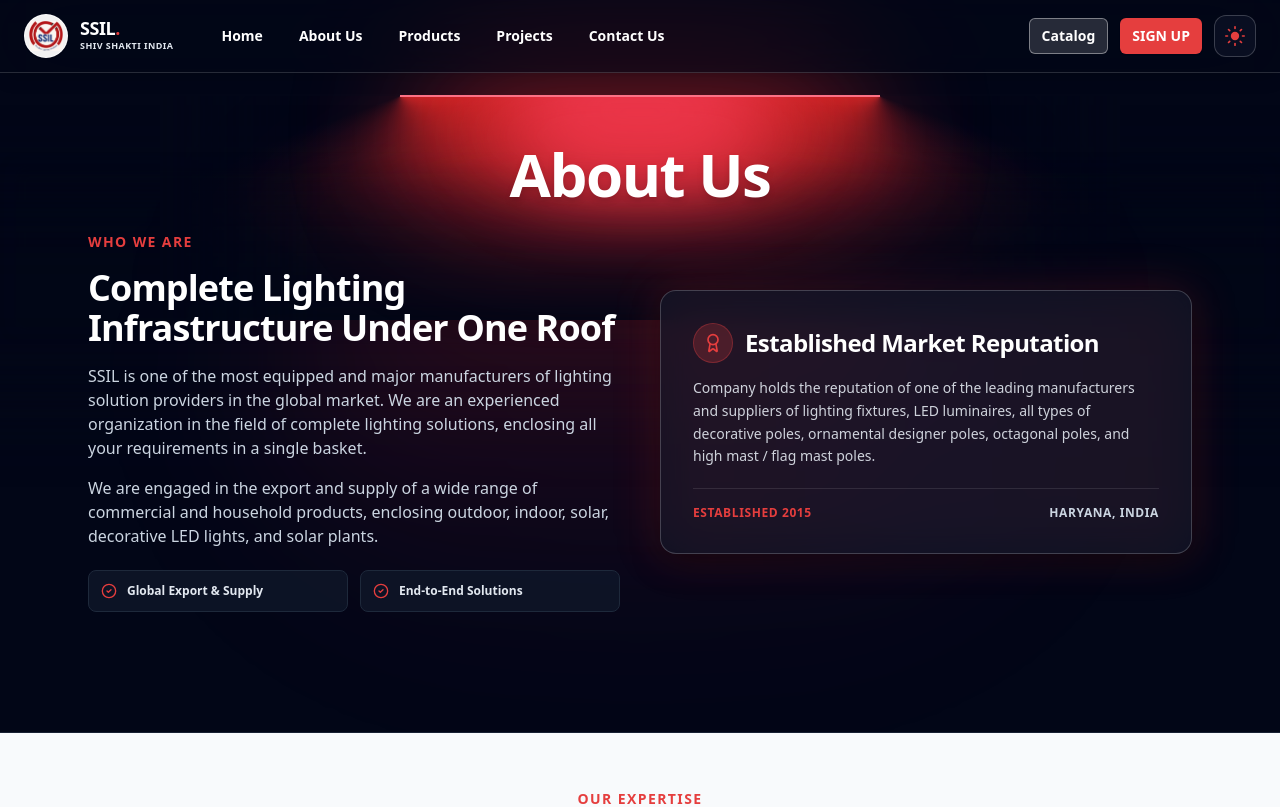
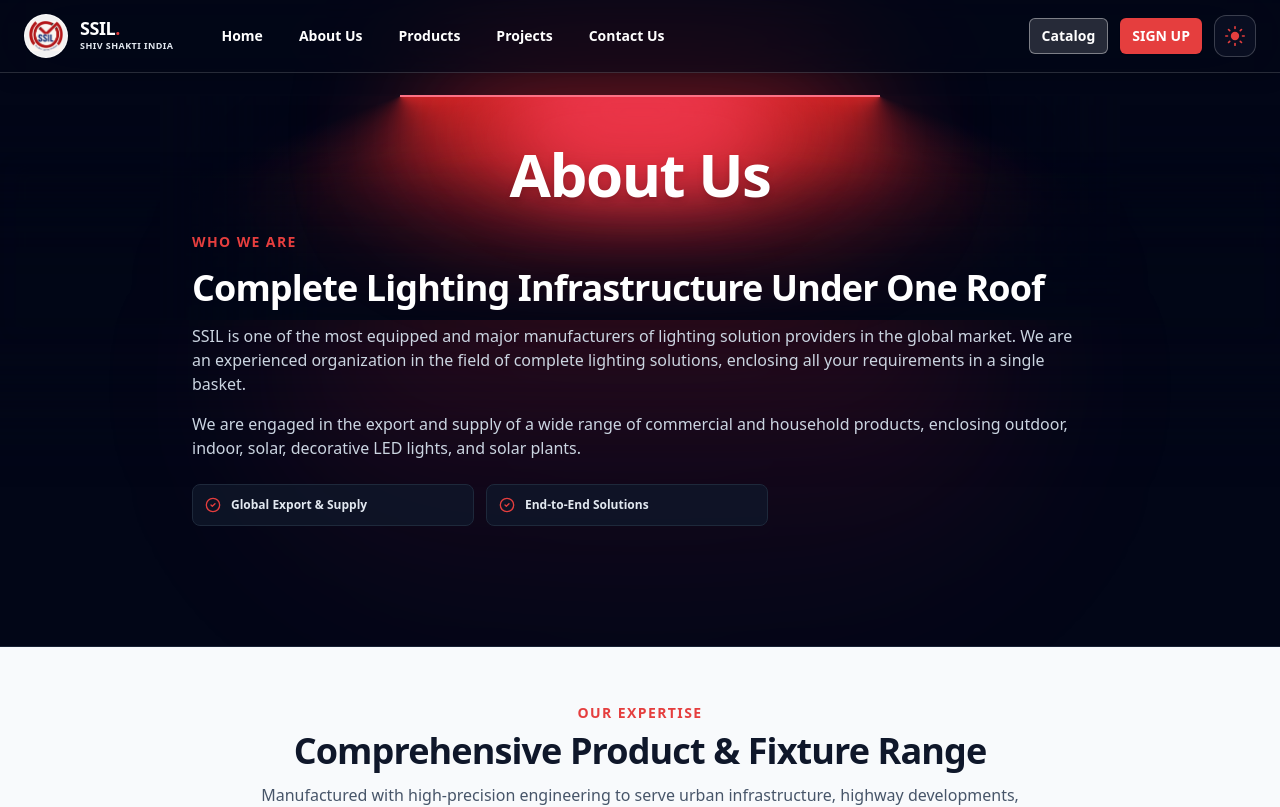
Before and after one commit to Harshit-SSPL/HarshitSSPL, a Next.js app in the folder frontend/: page /about in a window 1280 px wide. Shown: the top 807 px of the page. Built offline with nearby package versions, Linux system fonts and the light colour scheme.

Commit message:
Remove About Us reputation card and rebalance layout

```diff
--- a/frontend/app/about/page.tsx
+++ b/frontend/app/about/page.tsx
@@ -42,15 +42,13 @@ export default function AboutPage() {
             About Us
           </motion.h1>
 
-          {/* Who We Are & Established Market Reputation Grid (Inside Dark Section) */}
+          {/* Who We Are Content Area (Expanded Single-Column Layout After Removing Reputation Card) */}
           <motion.div
             initial={{ opacity: 0, y: 24 }}
             whileInView={{ opacity: 1, y: 0 }}
             transition={{ delay: 0.35, duration: 0.7 }}
-            className="grid gap-8 lg:gap-10 lg:grid-cols-2 lg:items-center w-full text-left"
+            className="max-w-4xl mx-auto w-full text-left space-y-3.5 sm:space-y-4"
           >
-            {/* Left Column: Who We Are Content */}
-            <div className="space-y-3.5 sm:space-y-4">
             <span className="text-xs sm:text-sm font-extrabold uppercase tracking-widest text-ssil-red block">
               WHO WE ARE
             </span>
@@ -65,7 +63,7 @@ export default function AboutPage() {
             </p>
 
             {/* Feature Pills */}
-              <div className="pt-1.5 grid grid-cols-1 sm:grid-cols-2 gap-3">
+            <div className="pt-2 grid grid-cols-1 sm:grid-cols-2 gap-3 max-w-xl">
               <div className="flex items-center gap-2.5 p-3 rounded-lg bg-slate-900/80 border border-slate-800">
                 <CheckCircle2 className="h-4 w-4 text-ssil-red shrink-0" />
                 <span className="text-xs font-bold text-slate-200">Global Export &amp; Supply</span>
@@ -73,34 +71,6 @@ export default function AboutPage() {
               <div className="flex items-center gap-2.5 p-3 rounded-lg bg-slate-900/80 border border-slate-800">
                 <CheckCircle2 className="h-4 w-4 text-ssil-red shrink-0" />
                 <span className="text-xs font-bold text-slate-200">End-to-End Solutions</span>
-                </div>
-              </div>
-            </div>
-
-            {/* Right Column: Established Market Reputation Card (Premium Glassmorphism + SSIL Red Ambient Glow) */}
-            <div className="group relative rounded-2xl transition-all duration-300">
-              {/* Translucent Soft Red Ambient Backlight Layer */}
-              <div className="absolute -inset-0.5 rounded-2xl bg-gradient-to-r from-red-600/30 via-rose-500/20 to-red-600/30 opacity-75 blur-xl transition-all duration-500 group-hover:opacity-100 -z-10" />
-
-              {/* Glass Panel Surface */}
-              <div className="relative h-full w-full rounded-2xl bg-slate-900/65 dark:bg-slate-950/75 backdrop-blur-md border border-white/20 dark:border-slate-800/80 p-6 sm:p-8 shadow-[0_10px_30px_-5px_rgba(0,0,0,0.5)] group-hover:border-red-500/40 transition-all duration-300">
-                <div className="flex items-center gap-3 mb-3.5">
-                  <div className="h-10 w-10 rounded-full bg-red-500/20 border border-red-500/30 flex items-center justify-center text-ssil-red shrink-0">
-                    <Award className="h-5 w-5" />
-                  </div>
-                  <h3 className="text-xl sm:text-2xl font-extrabold tracking-tight text-white">
-                    Established Market Reputation
-                  </h3>
-                </div>
-
-                <p className="text-sm text-slate-200/90 dark:text-slate-300 leading-relaxed mb-5 font-normal">
-                  Company holds the reputation of one of the leading manufacturers and suppliers of lighting fixtures, LED luminaires, all types of decorative poles, ornamental designer poles, octagonal poles, and high mast / flag mast poles.
-                </p>
-
-                <div className="pt-4 border-t border-white/10 dark:border-slate-800/80 flex items-center justify-between text-xs font-bold tracking-wider">
-                  <span className="text-ssil-red font-black">ESTABLISHED 2015</span>
-                  <span className="text-slate-300 dark:text-slate-400">HARYANA, INDIA</span>
-                </div>
               </div>
             </div>
           </motion.div>
```
Lines whose indentation alone changed are shown as unchanged.
